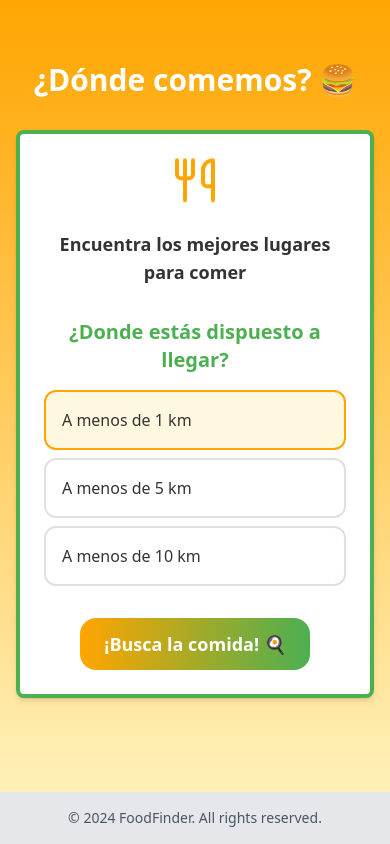
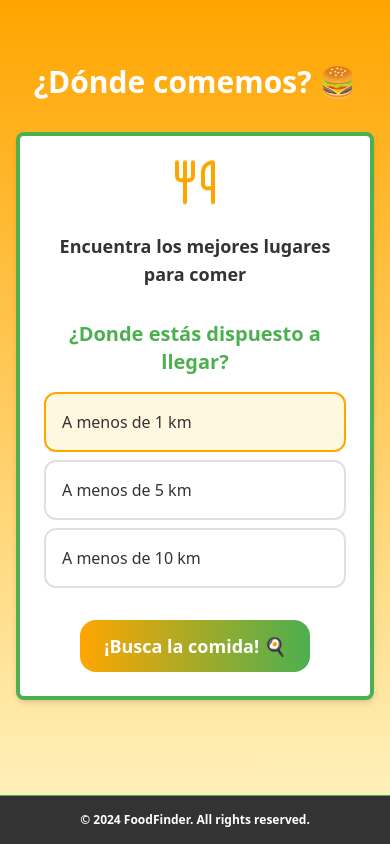
Before and after one commit to mariollesta/locatall, a React (Vite) app in the folder frontend/: page / in a window 390 px wide. Built offline with nearby package versions, Linux system fonts and the light colour scheme.

Commit message:
feat(frontend): enhanced funcionality
Responsive design.

```diff
--- a/frontend/src/components/FoodResult.jsx
+++ b/frontend/src/components/FoodResult.jsx
@@ -16,8 +16,8 @@ export function FoodResult({ name, rating, open_now }) {
             <h3 className="text-lg font-bold text-[#FFA500]">{name}</h3>
             {rating && (
               <div className="flex items-center mt-1 text-[#333333]">
-                <Star className="w-4 sm:w-5 h-4 sm:h-5 text-[#FFA500] mr-1" />
-                <span className="font-semibold text-sm sm:text-base">{rating}</span>
+                <Star className="w-4 h-4 text-[#FFA500] mr-1" />
+                <span className="font-semibold text-[#333333] mr-2">{rating}</span>
                 <span
                   className={`mt-2 sm:mt-0 sm:ml-4 text-xs sm:text-sm font-bold py-1 px-3 rounded-full ${
                     open_now ? "bg-[#4CAF50] text-white" : "bg-[#FF4C4C] text-white"
--- a/frontend/src/components/Footer.jsx
+++ b/frontend/src/components/Footer.jsx
@@ -2,8 +2,8 @@ import React from "react";
 
 const Footer = () => {
   return (
-    <footer className="py-4 bg-gray-200 w-full">
-      <div className="container mx-auto px-4 text-center text-gray-600 text-sm">
+    <footer className="py-4 bg-[#333333] border-t border-[#4CAF50] w-full">
+      <div className="container mx-auto px-4 text-center text-[#FFFFFF] text-xs sm:text-sm font-semibold">
           © {new Date().getFullYear()} FoodFinder. All rights reserved.
       </div>
     </footer>
```
